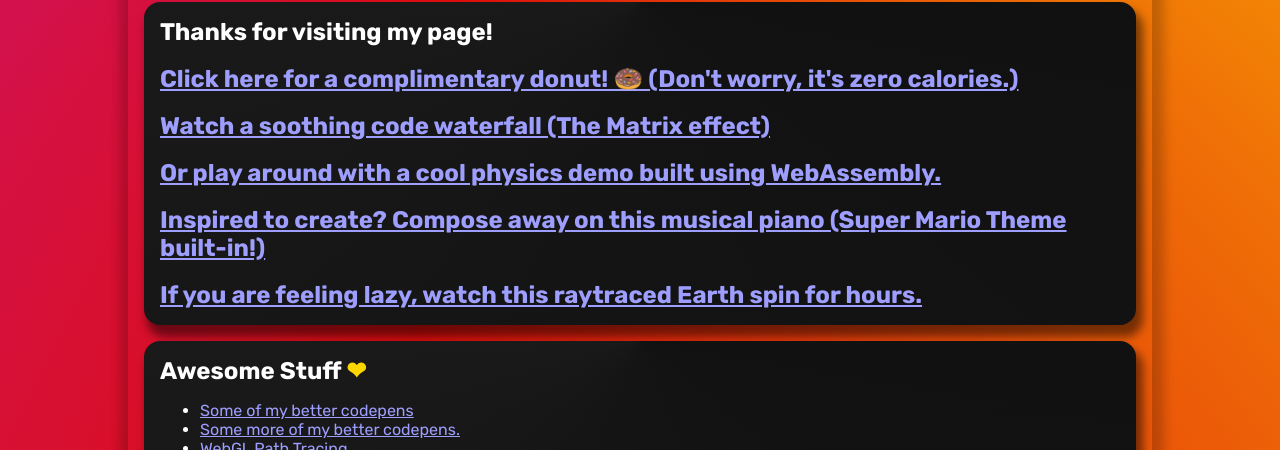
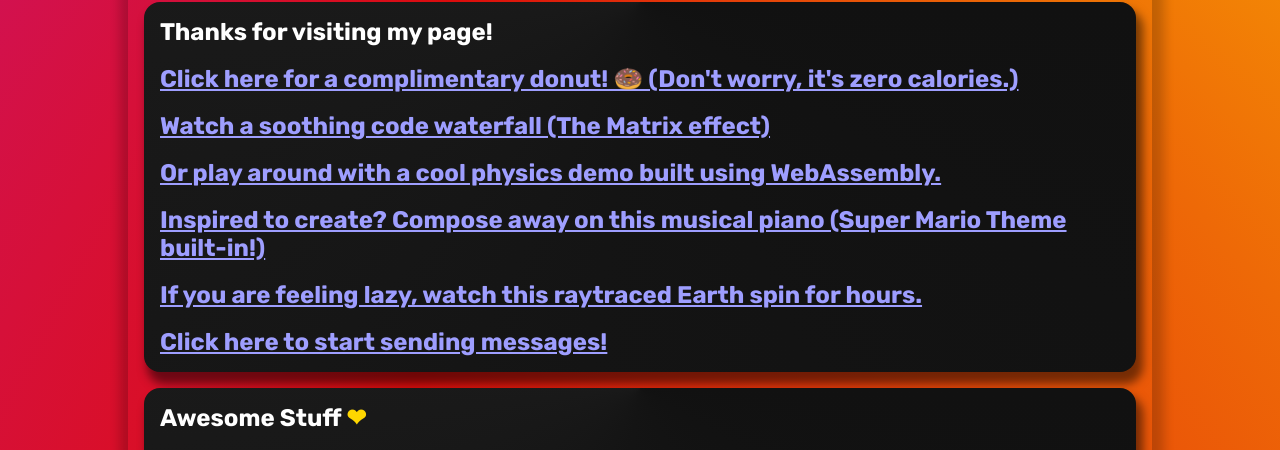
Before and after one commit to HarikrishnanBalagopal/HarikrishnanBalagopal.github.io, a website: page docs/index.html in a window 1280 px wide. Shown: the part 350-800 px from the top of the page. Drawn offline with Linux system fonts and the light colour scheme.

Commit message:
feat: add link to webrtc peer-to-peer messaging app
Signed-off-by: Harikrishnan Balagopal <harikrishmenon@gmail.com>

```diff
--- a/docs/index.html
+++ b/docs/index.html
@@ -42,6 +42,8 @@
                 <h2><a target="_blank" href="/piano">Inspired to create? Compose away on this musical piano (Super Mario Theme built-in!)</a></h2>
                 <br/>
                 <h2><a target="_blank" href="/globe-raytracer">If you are feeling lazy, watch this raytraced Earth spin for hours.</a></h2>
+                <br/>
+                <h2><a target="_blank" href="https://8771992e-f1b9-46f3-b226-b1ae0a8ab923-00-1cb0htye2fnfe.sisko.replit.dev/">Click here to start sending messages!</a></h2>
             </div>
         </section>
         <section>
```
